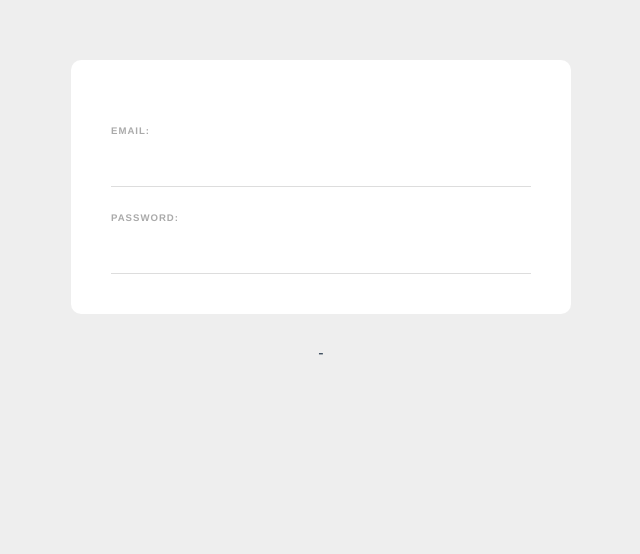
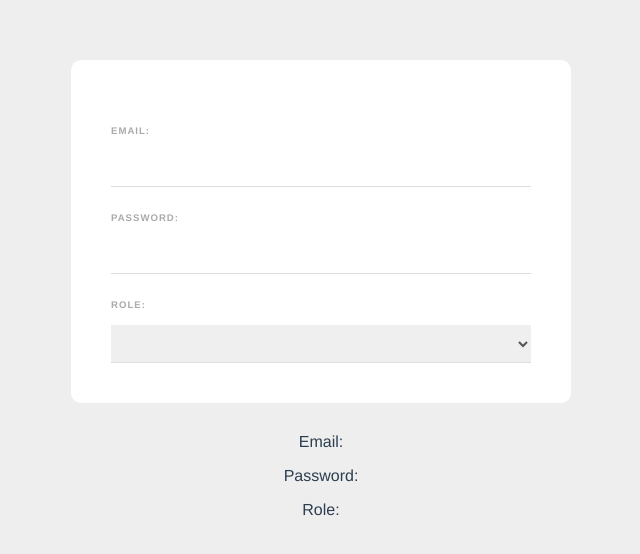
Before and after one commit to khalegjr/course_vue3-thenetninja, a Vue app in the folder web-form/: page / in a window 1280 px wide. Shown: the top 554 px of the page, without its empty margins (319-959 px from the left). Built offline with nearby package versions, Linux system fonts and the light colour scheme.

Commit message:
Adiciona um select ao formulário

```diff
--- a/web-form/src/components/SignupForm.vue
+++ b/web-form/src/components/SignupForm.vue
@@ -5,9 +5,17 @@
 
     <label>Password:</label>
     <input type="password" required v-model="password" />
+
+    <label>Role:</label>
+    <select v-model="role">
+      <option value="developer">Web Developer</option>
+      <option value="designer">Web Designer</option>
+    </select>
   </form>
 
-  {{ email }} - {{ password }}
+  <p>Email: {{ email }}</p>
+  <p>Password: {{ password }}</p>
+  <p>Role: {{ role }}</p>
 </template>
 
 <script>
@@ -16,6 +24,7 @@
       return {
         email: "",
         password: "",
+        role: "",
       };
     },
   };
@@ -41,7 +50,8 @@
     font-weight: bold;
   }
 
-  input {
+  input,
+  select {
     display: block;
     padding: 10px 6px;
     width: 100%;
```
